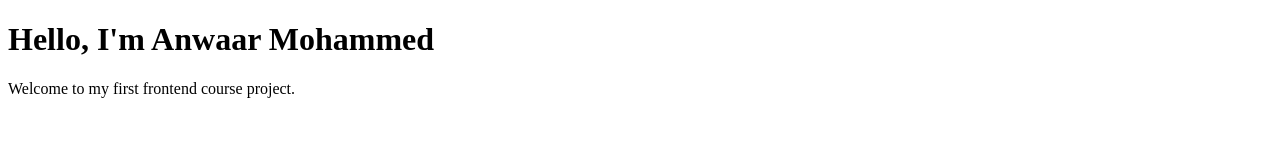
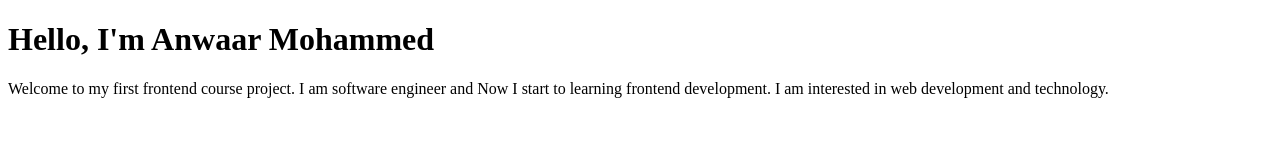
Before and after one commit to anwar99881234-sys/frontend-course-anwaar, a plain HTML site: page index.html in a window 1280 px wide. Drawn offline with Linux system fonts and the light colour scheme.

Commit message:
Add personal description

```diff
--- a/index.html
+++ b/index.html
@@ -9,7 +9,10 @@
 
     <h1>Hello, I'm Anwaar Mohammed</h1>
 
-    <p>Welcome to my first frontend course project.</p>
+    <p>Welcome to my first frontend course project.
+        I am software engineer and Now I start to learning frontend development.
+        I am interested in web development and technology.
+    </p>
 
 </body>
 </html>
```
